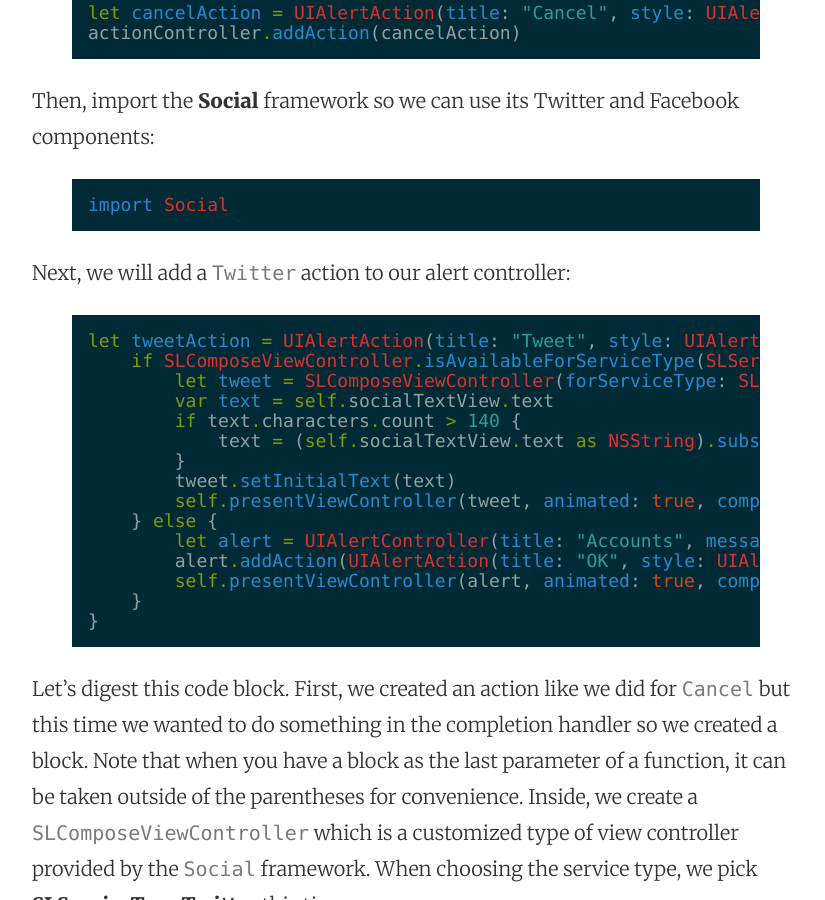
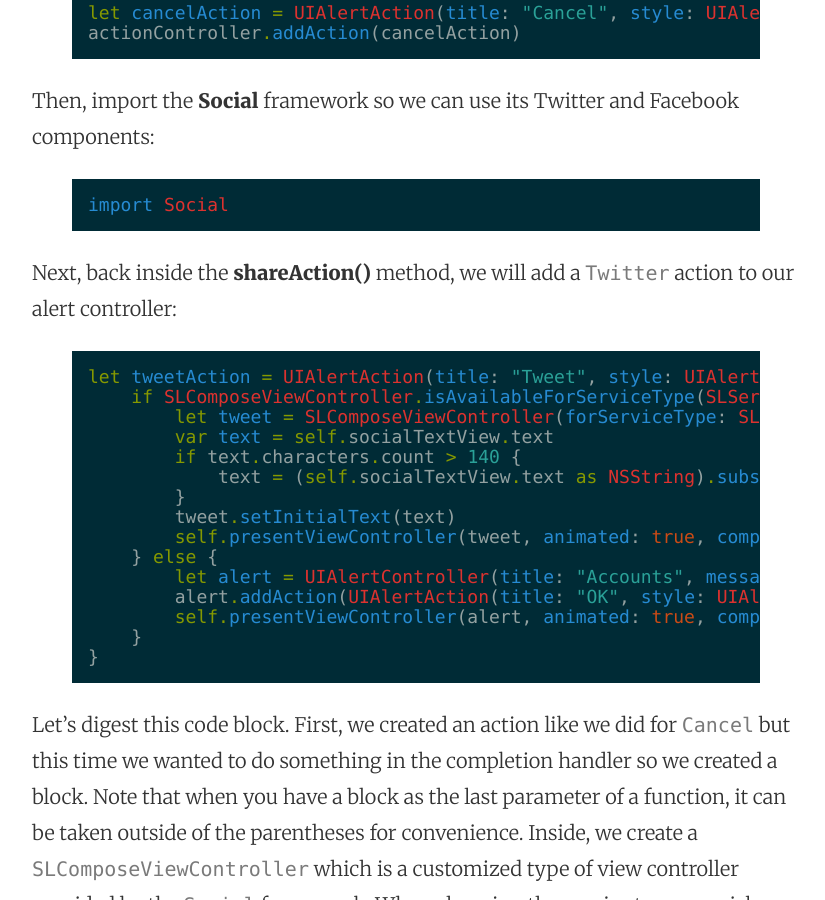
Before and after one commit to mhorga/mhorga.github.io, a Jekyll site: the page built from _posts/2015-10-26-using-twitter-and-facebook-in-ios.markdown, in a window 1280 px wide and 900 px high, scrolled down 1104 px. Shown: the whole window, without its empty margins (224-1049 px from the left). Built offline with Jekyll 4.4.1, drawn with Linux system fonts in a browser that asks for light colours.

Commit message:
Post update: Using Twitter and Facebook in iOS

```diff
--- a/_posts/2015-10-26-using-twitter-and-facebook-in-ios.markdown
+++ b/_posts/2015-10-26-using-twitter-and-facebook-in-ios.markdown
@@ -25,7 +25,7 @@ Then, import the __Social__ framework so we can use its Twitter and Facebook com
 import Social
 {% endhighlight %}
 
-Next, we will add a `Twitter` action to our alert controller:
+Next, back inside the __shareAction()__ method, we will add a `Twitter` action to our alert controller:
 
 {% highlight swift %}
 let tweetAction = UIAlertAction(title: "Tweet", style: UIAlertActionStyle.Default) { _ in
```
